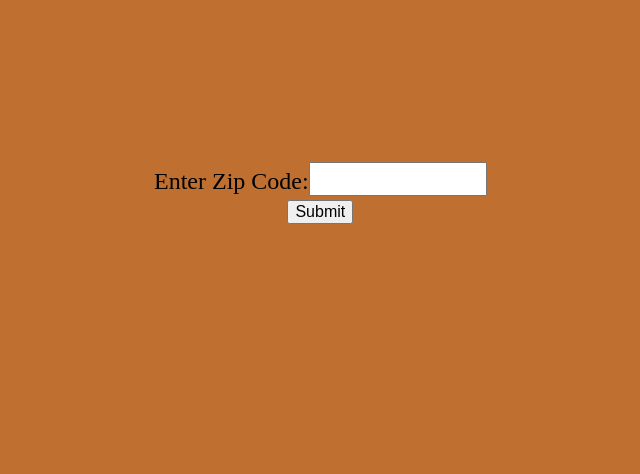
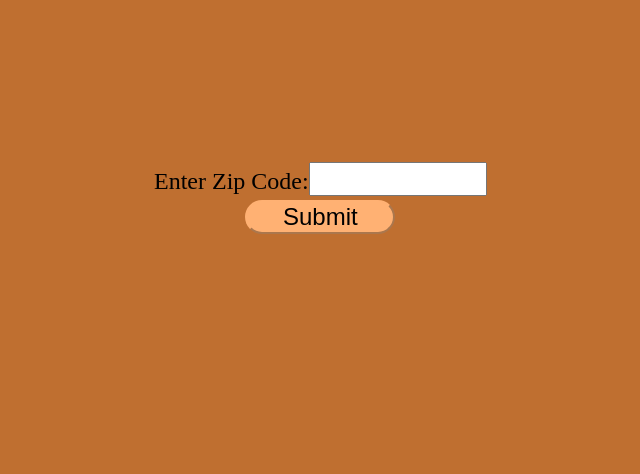
Before and after one commit to orthogonal/Where-s-It-Made, a PHP site: page / in a window 1280 px wide. Shown: the part 158-632 px from the top of the page, without its empty margins (314-954 px from the left). Run offline with PHP 8.4, Linux system fonts and the light colour scheme; some libraries are stand-ins or nearby versions.

Commit message:
Styled the button on the index.

```diff
--- a/sheet1.css
+++ b/sheet1.css
@@ -55,4 +55,13 @@ button{
 	text-align: center;
 	background-color: #FFB173;
 	border-color:  #FFB173;
-	}
+}
+
+input[type='submit']{
+	border-radius: 20px;
+	width: 150px;
+	text-align: center;
+	background-color: #FFB173;
+	border-color:  #FFB173;
+	font-size: 24px;
+}
```
